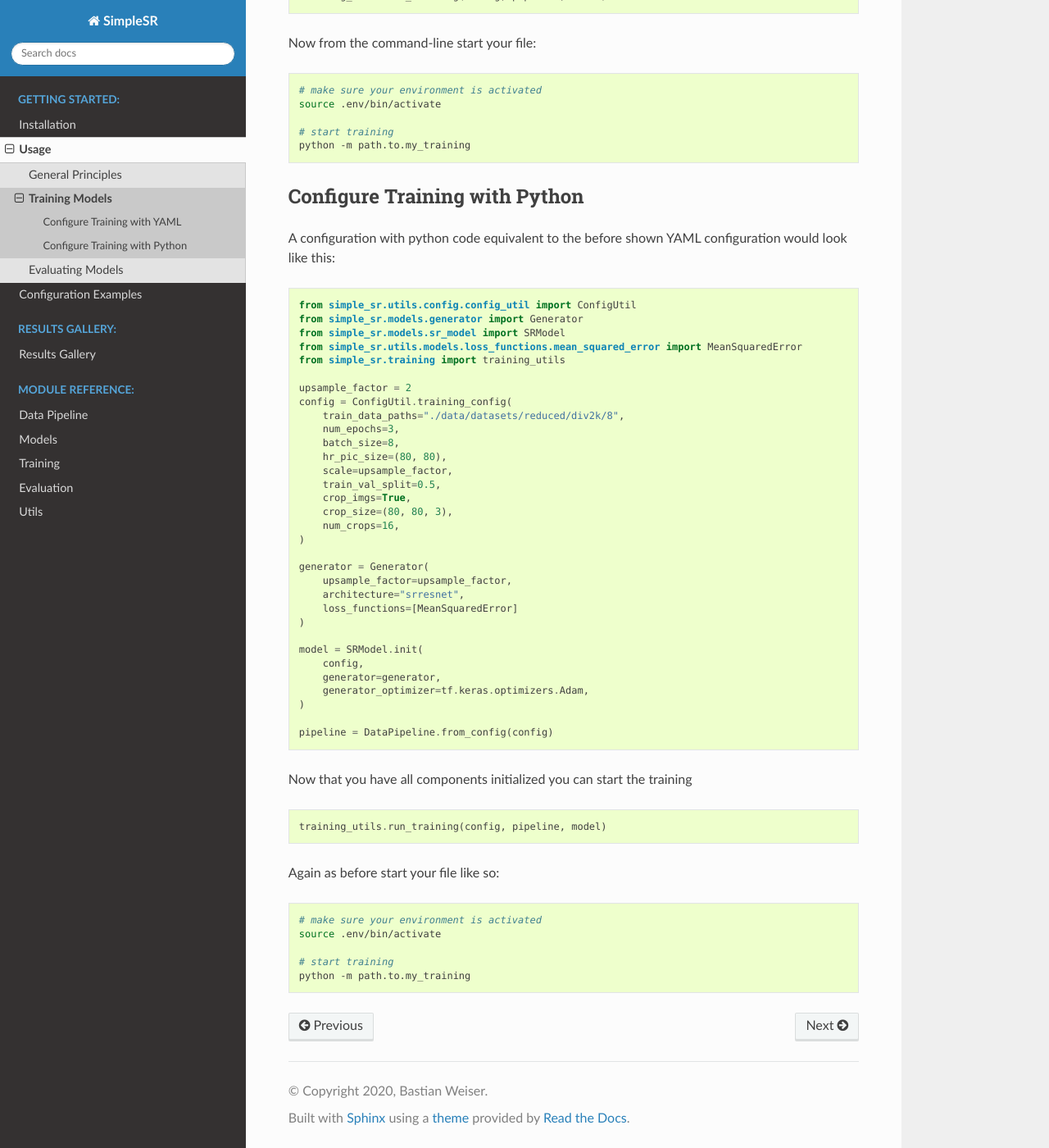
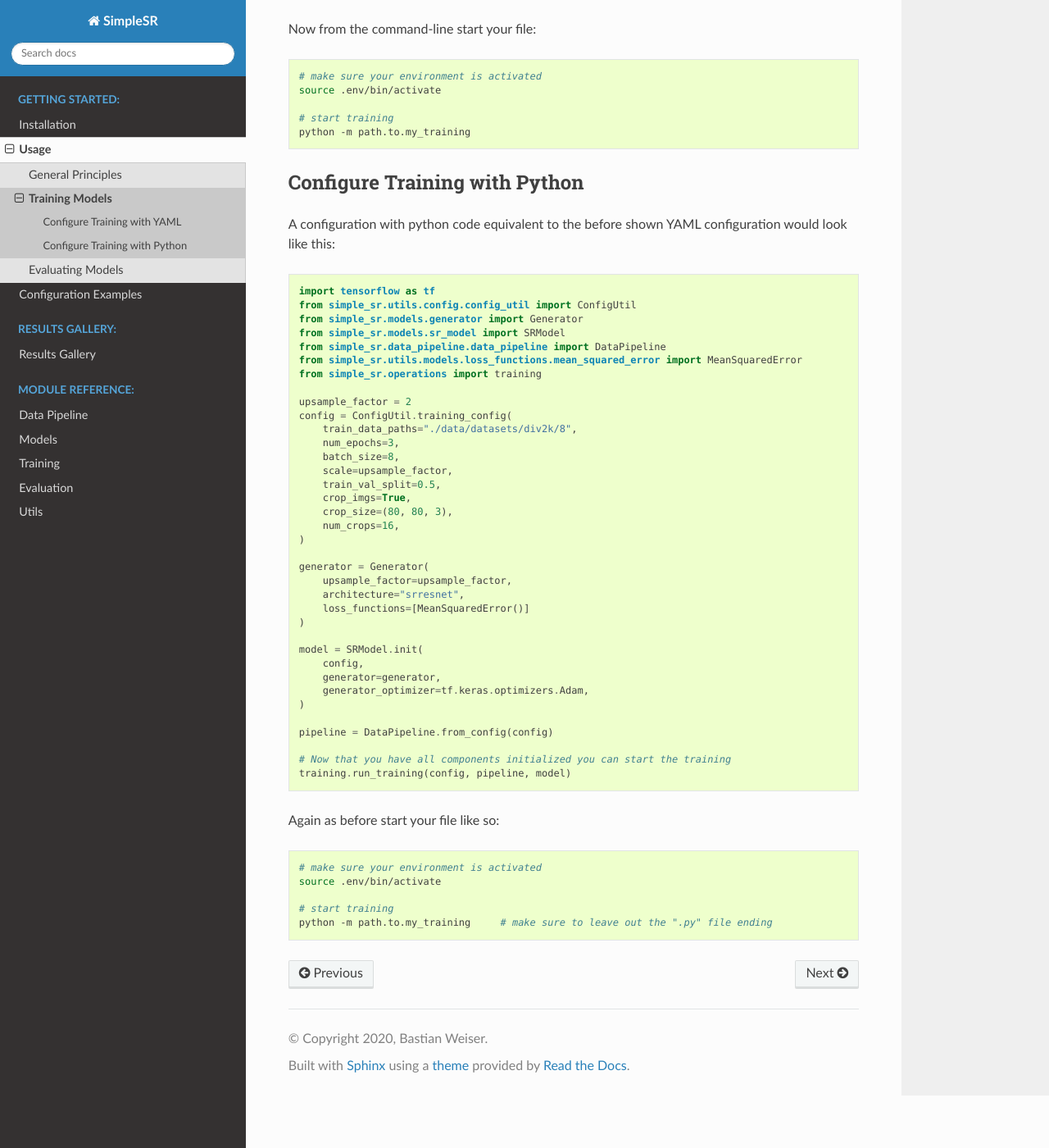
Before and after one commit to bw0248/SimpleSR, a Sphinx documentation site: the page built from docs/src/start/train.rst, in a window 1280 px wide and 1400 px high, scrolled down 1083 px. Shown: the whole window at 82% size. Built offline with Sphinx 7.4.7 and the Read the Docs theme 2.0.0, drawn with Linux system fonts in a browser that asks for light colours; some of the changed text lies outside the part shown.

Commit message:
fix example

```diff
--- a/docs/src/start/train.rst
+++ b/docs/src/start/train.rst
@@ -19,7 +19,6 @@ A simple YAML configuration for training a resnet without an adversarial compone
      results_save_path: ./data/results
      num_epochs: 3
      batch_size: 8
-     hr_pic_size: !!python/tuple [80, 80]
      scale: 2
      train_val_split: 0.5
      crop_imgs: true
@@ -71,18 +70,19 @@ A configuration with python code equivalent to the before shown YAML configurati
 
 .. code-block::
 
+  import tensorflow as tf
   from simple_sr.utils.config.config_util import ConfigUtil
   from simple_sr.models.generator import Generator
   from simple_sr.models.sr_model import SRModel
+  from simple_sr.data_pipeline.data_pipeline import DataPipeline
   from simple_sr.utils.models.loss_functions.mean_squared_error import MeanSquaredError
-  from simple_sr.training import training_utils
+  from simple_sr.operations import training
 
   upsample_factor = 2
   config = ConfigUtil.training_config(
-      train_data_paths="./data/datasets/reduced/div2k/8",
+      train_data_paths="./data/datasets/div2k/8",
       num_epochs=3,
       batch_size=8,
-      hr_pic_size=(80, 80),
       scale=upsample_factor,
       train_val_split=0.5,
       crop_imgs=True,
@@ -93,7 +93,7 @@ A configuration with python code equivalent to the before shown YAML configurati
   generator = Generator(
       upsample_factor=upsample_factor,
       architecture="srresnet",
-      loss_functions=[MeanSquaredError]
+      loss_functions=[MeanSquaredError()]
   )
 
   model = SRModel.init(
@@ -104,11 +104,9 @@ A configuration with python code equivalent to the before shown YAML configurati
 
   pipeline = DataPipeline.from_config(config)
 
-Now that you have all components initialized you can start the training
+  # Now that you have all components initialized you can start the training
+  training.run_training(config, pipeline, model)
 
-.. code-block::
-
-    training_utils.run_training(config, pipeline, model)
 
 Again as before start your file like so:
 
@@ -118,4 +116,4 @@ Again as before start your file like so:
   source .env/bin/activate
 
   # start training
-  python -m path.to.my_training
+  python -m path.to.my_training     # make sure to leave out the ".py" file ending
```
